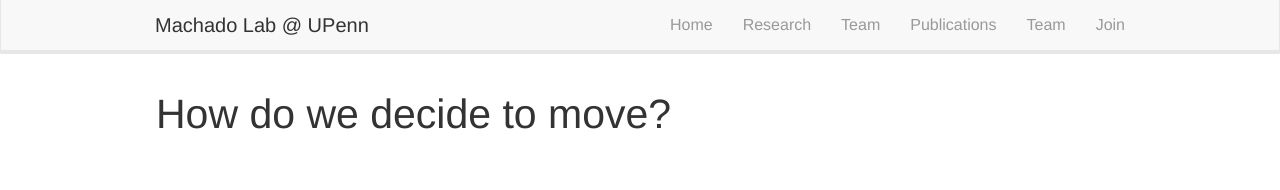
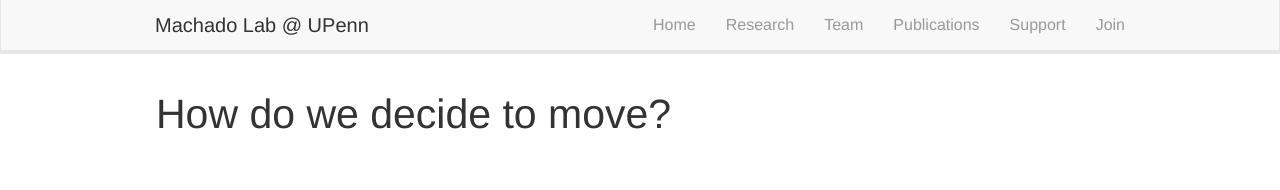
Before and after one commit to machado-lab-code/machado-lab-code, a Jekyll site: the page built from _pages/home.md, in a window 1280 px wide. Shown: the top 190 px of the page. Built offline with Jekyll 4.4.1, drawn with Linux system fonts in a browser that asks for light colours; nearby versions of some CDN libraries.

Commit message:
fix header (#36)

```diff
--- a/_includes/header.html
+++ b/_includes/header.html
@@ -16,7 +16,7 @@
 		<li><a href="{{ site.url }}{{ site.baseurl }}/research">Research</a></li>
 		<li><a href="{{ site.url }}{{ site.baseurl }}/team">Team</a></li>
 		<li><a href="{{ site.url }}{{ site.baseurl }}/publications">Publications</a></li>
-		<li><a href="{{ site.url }}{{ site.baseurl }}/support">Team</a></li>
+		<li><a href="{{ site.url }}{{ site.baseurl }}/support">Support</a></li>
 		<li><a href="{{ site.url }}{{ site.baseurl }}/join">Join</a></li>
 
 	  </ul>
```
